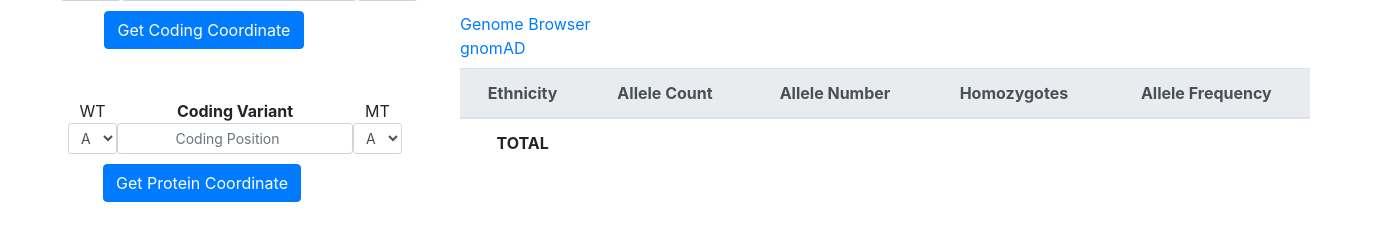
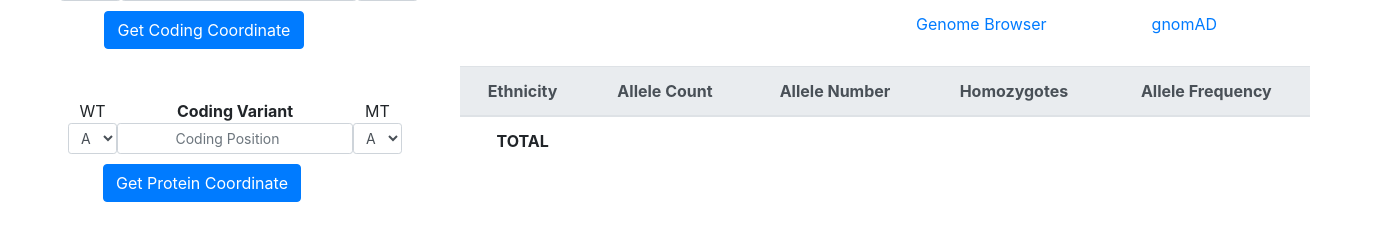
Before and after one commit to JustinzGit/variant_conversion_tool, a Django app: template conversion/templates/conversion/protein.html in a window 1400 px wide. Shown: the part 407-648 px from the top of the page. Run offline with Django 3.2, Linux system fonts and the light colour scheme; the template is opened without the code that fills it, so the values that code supplies are empty; some libraries are stand-ins or nearby versions.

Commit message:
add styling to gnomad and browser link

```diff
--- a/conversion/static/conversion/styles.css
+++ b/conversion/static/conversion/styles.css
@@ -83,9 +83,22 @@
 #gnomad_table {
     width: 850px;
     margin-bottom: 25px;
-    margin-top: 0px;
+    /* margin-top: 20px; */
 }
 
 #gnomad_table th, td {
     text-align: center;
 }
+
+#buttons, #browser_button, #gnomad_button {
+    float: left;
+    padding-bottom: 15px;
+}
+
+#browser_button {
+    margin-left: 456px;
+}
+
+#gnomad_button{
+    margin-left: 105px;
+}
```
